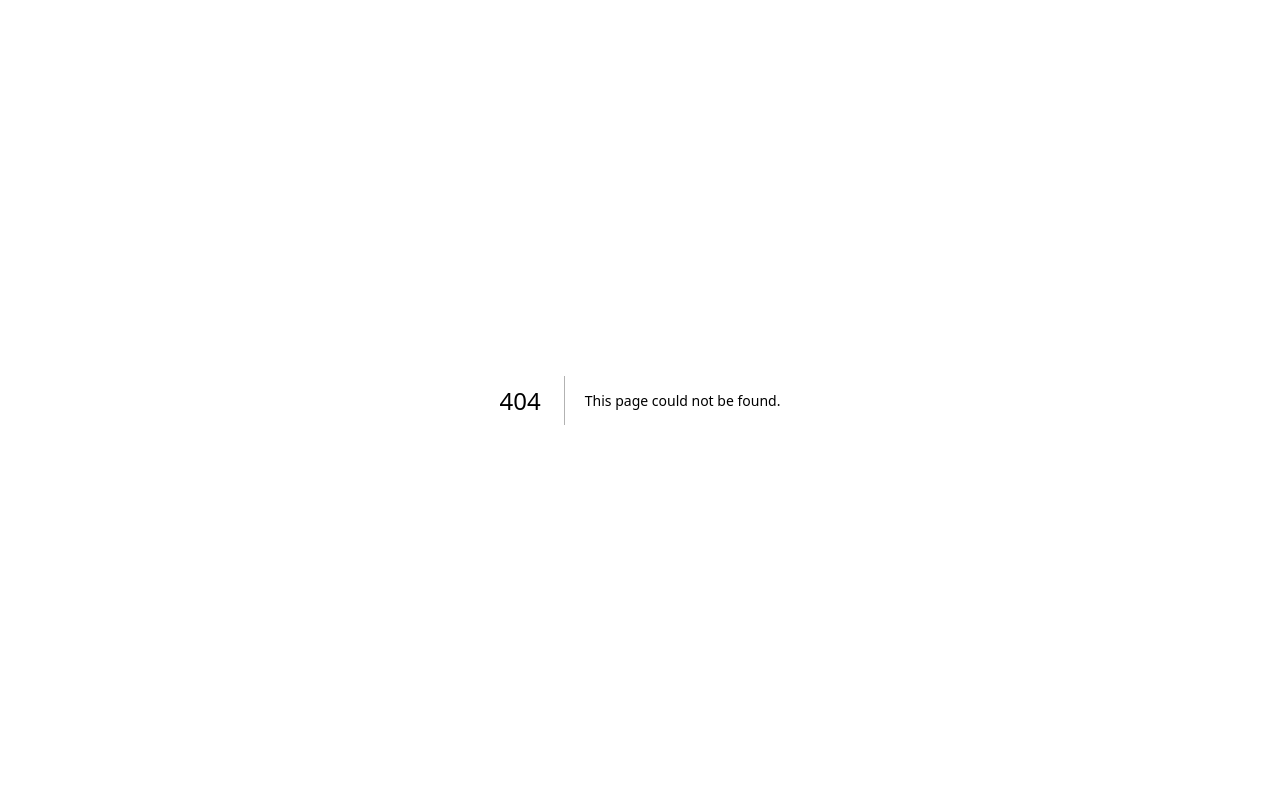
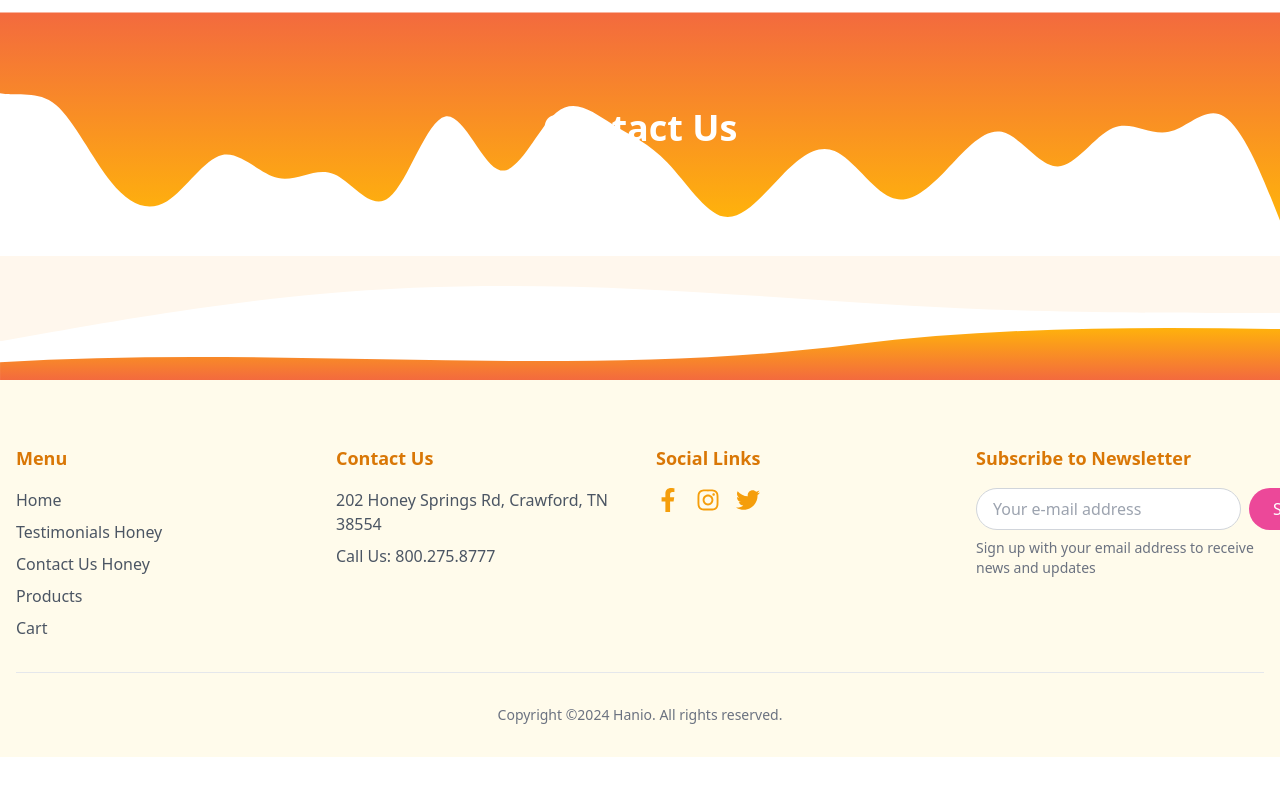
Before and after one commit to vedantxtrem/Haniko, a Next.js app: page /contact in a window 1280 px wide. Before the commit this address had no page. Shown: the top 800 px of the page. Built offline with nearby package versions, Linux system fonts and the light colour scheme.

Commit message:
contact page

```diff
--- /dev/null
+++ b/src/app/contact/page.tsx
@@ -0,0 +1,39 @@
+"use client"
+import React from "react";
+
+function page() {
+  return (
+    <>
+      <div className="relative h-64">
+        {/* SVG Background */}
+        <svg
+          id="wave"
+          className="absolute inset-0 w-full h-full"
+          style={{ transform: "rotate(180deg)" }}
+          viewBox="0 0 1440 260"
+          xmlns="http://www.w3.org/2000/svg"
+        >
+          <defs>
+            <linearGradient id="sw-gradient-0" x1="0" x2="0" y1="1" y2="0">
+              <stop stopColor="rgba(243, 106, 62, 1)" offset="0%"></stop>
+              <stop stopColor="rgba(255, 179, 11, 1)" offset="100%"></stop>
+            </linearGradient>
+          </defs>
+          <path
+            style={{ transform: "translate(0, 0px)", opacity: 1 }}
+            fill="url(#sw-gradient-0)"
+            d="M0,26L10.4,52C20.9,78,42,130,63,143C83.5,156,104,130,125,125.7C146.1,121,167,139,188,130C208.7,121,230,87,250,86.7C271.3,87,292,121,313,125.7C333.9,130,355,104,376,82.3C396.5,61,417,43,438,52C459.1,61,480,95,501,104C521.7,113,543,95,563,73.7C584.3,52,605,26,626,30.3C647,35,668,69,689,91C709.6,113,730,121,751,134.3C772.2,147,793,165,814,147.3C834.8,130,856,78,877,82.3C897.4,87,918,147,939,143C960,139,981,69,1002,52C1022.6,35,1043,69,1064,78C1085.2,87,1106,69,1127,73.7C1147.8,78,1169,104,1190,99.7C1210.4,95,1231,61,1252,47.7C1273,35,1294,43,1315,69.3C1335.7,95,1357,139,1377,156C1398.3,173,1419,165,1440,169C1460.9,173,1482,191,1492,199.3L1502.6,208L1502.6,260L1492.2,260C1481.7,260,1461,260,1440,260C1419.1,260,1398,260,1377,260C1356.5,260,1336,260,1315,260C1293.9,260,1273,260,1252,260C1231.3,260,1210,260,1190,260C1168.7,260,1148,260,1127,260C1106.1,260,1085,260,1064,260C1043.5,260,1023,260,1002,260C980.9,260,960,260,939,260C918.3,260,897,260,877,260C855.7,260,835,260,814,260C793,260,772,260,751,260C730.4,260,710,260,689,260C667.8,260,647,260,626,260C605.2,260,584,260,563,260C542.6,260,522,260,501,260C480,260,459,260,438,260C417.4,260,397,260,376,260C354.8,260,334,260,313,260C292.2,260,271,260,250,260C229.6,260,209,260,188,260C167,260,146,260,125,260C104.3,260,83,260,63,260C41.7,260,21,260,10,260L0,260Z"
+          ></path>
+          {/* Add other SVG paths similarly */}
+        </svg>
+
+        {/* Contact Us Text */}
+        <div className="absolute inset-0 flex justify-center items-center">
+          <h1 className="text-white text-4xl font-bold">Contact Us</h1>
+        </div>
+      </div>
+    </>
+  );
+}
+
+export default page;
```
